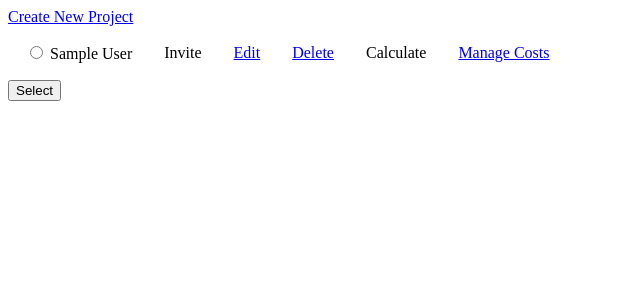
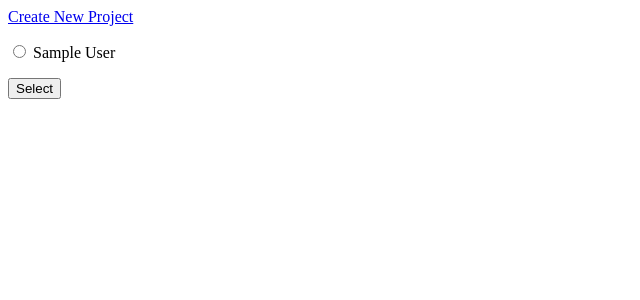
Before and after one commit to calvin620707/reservoir, a Django app: page /accounts/my/projects in a window 1280 px wide. Shown: the top 300 px of the page, without its empty margins (0-640 px from the left). Run offline with Django 3.2, Linux system fonts and the light colour scheme; a user stored in the database is signed in; tables that the repository leaves empty hold one stand-in row (values such as "Sample post").

Commit message:
make project list to project selection only

```diff
--- a/accounts/templates/accounts/project_list.html
+++ b/accounts/templates/accounts/project_list.html
@@ -13,21 +13,12 @@
 <a href="{% url 'accounts:my-new-project' %}">Create New Project</a>
 <form action="{% url 'accounts:my-current-project' %}" method="post">
     {% csrf_token %}
-    <table>
-        {% for project in object_list %}
-            <tr>
-                <td>
-                    <input type="radio" name="project_id" id="project{{ forloop.counter }}" value="{{ project.id }}"/>
-                    <label for="project{{ forloop.counter }}">{{ project.name }}</label>
-                </td>
-                <td><a>Invite</a></td>
-                <td><a href="{% url 'accounts:update-my-project' pk=project.id %}">Edit</a></td>
-                <td><a href="{% url 'accounts:delete-my-project' pk=project.id %}">Delete</a></td>
-                <td><a>Calculate</a></td>
-                <td><a href="{% url 'sheets:cost-list' %}">Manage Costs</a></td>
-            </tr>
-        {% endfor %}
-    </table>
+    {% for project in object_list %}
+        <p>
+            <input type="radio" name="project_id" id="project{{ forloop.counter }}" value="{{ project.id }}"/>
+            <label for="project{{ forloop.counter }}">{{ project.name }}</label>
+        </p>
+    {% endfor %}
     <input type="submit" value="Select"/>
 </form>
 </body>
```
Also changed, not shown: reservoir/templates/base.html (+6 -2 lines).
